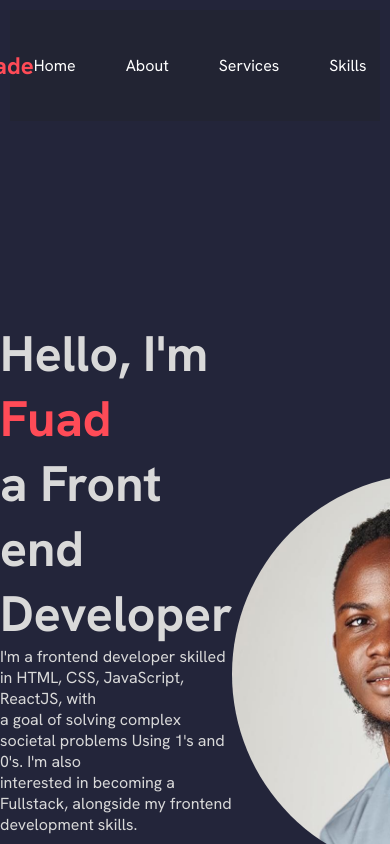
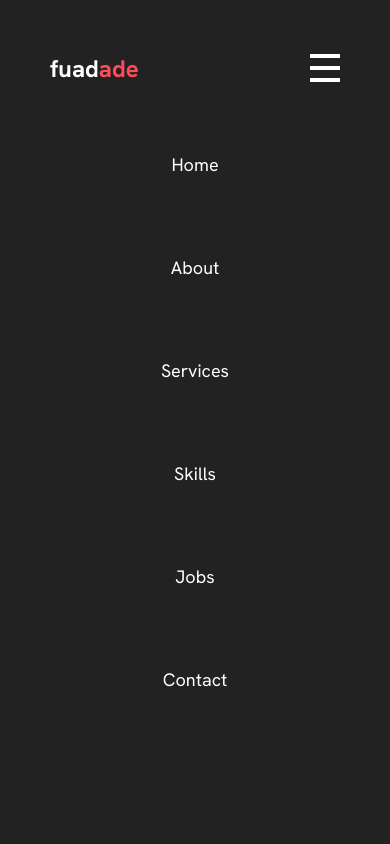
Before and after one commit to fuad1706/job-portfolio, a React (Vite) app: page / in a window 390 px wide. Shown: the top 844 px of the page. Built offline with nearby package versions, Linux system fonts and the light colour scheme.

Commit message:
hamburger menu done

```diff
--- a/src/Content.jsx
+++ b/src/Content.jsx
@@ -16,7 +16,7 @@ import Closingtag from "../public/closingtag.png";
 import Graphics from "../public/graphicsdesign.png";
 import Paperplane from "../public/paper-plane.png";
 import Telephone from "../public/telephone.png";
-import Uparrow from "../public/up-arrow.png";
+// import Cv from "../public/enevelope";
 
 export default function Content() {
   const [isVisible, setIsVisible] = useState(false);
@@ -106,11 +106,7 @@ export default function Content() {
             <br /> QR codes in React applications. <br /> I am committed to
             continuously enhancing my web development capabilities.
           </p>
-          <a
-            href="/src/assets/enevelope print 2025.pdf"
-            download
-            data-aos="flip-up"
-          >
+          <a href="#" download data-aos="flip-up">
             <button className="resume">Download Resume</button>
           </a>
         </div>
--- /dev/null
+++ b/src/Header.css
@@ -0,0 +1,109 @@
+/* Header Styles */
+header {
+  display: flex;
+  justify-content: space-around;
+  align-items: center;
+  background-color: #222433;
+  color: white;
+  padding: 15px 20px;
+  position: fixed;
+  width: 100%;
+  top: 0;
+  left: 0;
+  z-index: 100;
+}
+
+h2 {
+  font-size: 24px;
+  font-weight: bold;
+  margin-left: -105px;
+}
+
+h2 span {
+  color: #ff4b57;
+}
+
+/* Desktop Navigation */
+.nav-menu {
+  display: flex;
+}
+
+.nav-menu ul {
+  display: flex;
+  list-style: none;
+  margin: 0;
+  padding: 0;
+}
+
+.nav-menu ul li {
+  margin: 0 15px;
+}
+
+.nav-menu ul li a {
+  color: white;
+  text-decoration: none;
+  font-size: 18px;
+}
+
+.nav-menu ul li a:hover {
+  color: #ff4b57;
+}
+
+/* Hamburger Button */
+.hamburger {
+  display: none;
+  flex-direction: column;
+  cursor: pointer;
+}
+
+.bar {
+  width: 30px;
+  height: 4px;
+  background: white;
+  margin: 4px 0;
+  transition: 0.3s;
+}
+
+/* Mobile Navigation */
+@media (max-width: 768px) {
+  header {
+    display: flex;
+    justify-content: space-between;
+    padding: 50px;
+  }
+  .hamburger {
+    display: flex;
+    z-index: 1000;
+  }
+  h2 {
+    z-index: 1000;
+    margin-left: 0;
+  }
+
+  .nav-menu {
+    position: absolute;
+    top: 0px;
+    left: 0px;
+    width: 100%;
+    background: #222;
+    height: 100vh;
+    overflow: hidden;
+    transition: height 0.3s ease-in-out;
+    flex-direction: column;
+    align-items: center;
+    justify-content: center;
+  }
+
+  .nav-menu.open {
+    height: 10px;
+  }
+
+  .nav-menu ul {
+    flex-direction: column;
+    text-align: center;
+  }
+
+  .nav-menu ul li {
+    margin: 40px 0;
+  }
+}
--- a/src/Header.jsx
+++ b/src/Header.jsx
@@ -1,29 +1,55 @@
+import { useState } from "react";
+import "./Header.css"; // Import CSS file
+
 export default function header() {
+  const [isOpen, setIsOpen] = useState(false);
+
   return (
     <header>
       <h2>
         fuad<span>ade</span>
       </h2>
-      <nav>
+
+      {/* Hamburger Button for Mobile */}
+      <div className="hamburger" onClick={() => setIsOpen(!isOpen)}>
+        <div className={isOpen ? "bar open" : "bar"}></div>
+        <div className={isOpen ? "bar open" : "bar"}></div>
+        <div className={isOpen ? "bar open" : "bar"}></div>
+      </div>
+
+      {/* Navigation Menu */}
+      <nav className={isOpen ? "nav-menu open" : "nav-menu"}>
         <ul>
-          <a href="#my-home">
-            <li>Home</li>
+          <li>
+            <a href="#my-home" onClick={() => setIsOpen(false)}>
+              Home
             </a>
-          <a href="#about-me">
-            <li>About</li>
+          </li>
+          <li>
+            <a href="#about-me" onClick={() => setIsOpen(false)}>
+              About
             </a>
-          <a href="#my-service">
-            <li>Services</li>
+          </li>
+          <li>
+            <a href="#my-service" onClick={() => setIsOpen(false)}>
+              Services
             </a>
-          <a href="#my-skills">
-            <li>Skills</li>
+          </li>
+          <li>
+            <a href="#my-skills" onClick={() => setIsOpen(false)}>
+              Skills
             </a>
-          <a href="#my-jobs">
-            <li>Jobs</li>
+          </li>
+          <li>
+            <a href="#my-jobs" onClick={() => setIsOpen(false)}>
+              Jobs
             </a>
-          <a href="#contact-me">
-            <li>Contact</li>
+          </li>
+          <li>
+            <a href="#contact-me" onClick={() => setIsOpen(false)}>
+              Contact
             </a>
+          </li>
         </ul>
       </nav>
     </header>
--- a/src/index.css
+++ b/src/index.css
@@ -1,72 +1,3 @@
-/* :root {
-  font-family: system-ui, Avenir, Helvetica, Arial, sans-serif;
-  line-height: 1.5;
-  font-weight: 400;
-
-  color-scheme: light dark;
-  color: rgba(255, 255, 255, 0.87);
-  background-color: #242424;
-
-  font-synthesis: none;
-  text-rendering: optimizeLegibility;
-  -webkit-font-smoothing: antialiased;
-  -moz-osx-font-smoothing: grayscale;
-}
-
-a {
-  font-weight: 500;
-  color: #646cff;
-  text-decoration: inherit;
-}
-a:hover {
-  color: #535bf2;
-}
-
-body {
-  margin: 0;
-  display: flex;
-  place-items: center;
-  min-width: 320px;
-  min-height: 100vh;
-}
-
-h1 {
-  font-size: 3.2em;
-  line-height: 1.1;
-}
-
-button {
-  border-radius: 8px;
-  border: 1px solid transparent;
-  padding: 0.6em 1.2em;
-  font-size: 1em;
-  font-weight: 500;
-  font-family: inherit;
-  background-color: #1a1a1a;
-  cursor: pointer;
-  transition: border-color 0.25s;
-}
-button:hover {
-  border-color: #646cff;
-}
-button:focus,
-button:focus-visible {
-  outline: 4px auto -webkit-focus-ring-color;
-}
-
-@media (prefers-color-scheme: light) {
-  :root {
-    color: #213547;
-    background-color: #ffffff;
-  }
-  a:hover {
-    color: #747bff;
-  }
-  button {
-    background-color: #f9f9f9;
-  }
-} */
-
 html {
   scroll-behavior: smooth;
 }
@@ -82,37 +13,7 @@ body {
   color: #d9d9d9;
   height: 100vh;
 }
-header {
-  position: sticky;
-  top: 0;
-  background-color: #222433;
-  color: #fff;
-  display: flex;
-  margin: 10px;
-  padding: 40px;
-  justify-content: space-around;
-  align-items: center;
-  z-index: 1000;
-}
-header a {
-  text-decoration: none;
-  color: #fff;
-}
-header > nav > ul {
-  list-style: none;
-  display: flex;
-  gap: 50px;
-}
-header > h2 {
-  margin-left: -105px;
-}
-header > h2 > span {
-  color: #ff4b57;
-}
-header a:hover {
-  color: #ff4b57;
-  /* text-decoration: underline; */
-}
+
 .main-content {
   margin-top: 200px;
   margin-bottom: 300px;
```
Also changed, not shown: 1 other file (tests, documents, lock files or other folders). Lines whose indentation alone changed are shown as unchanged.
